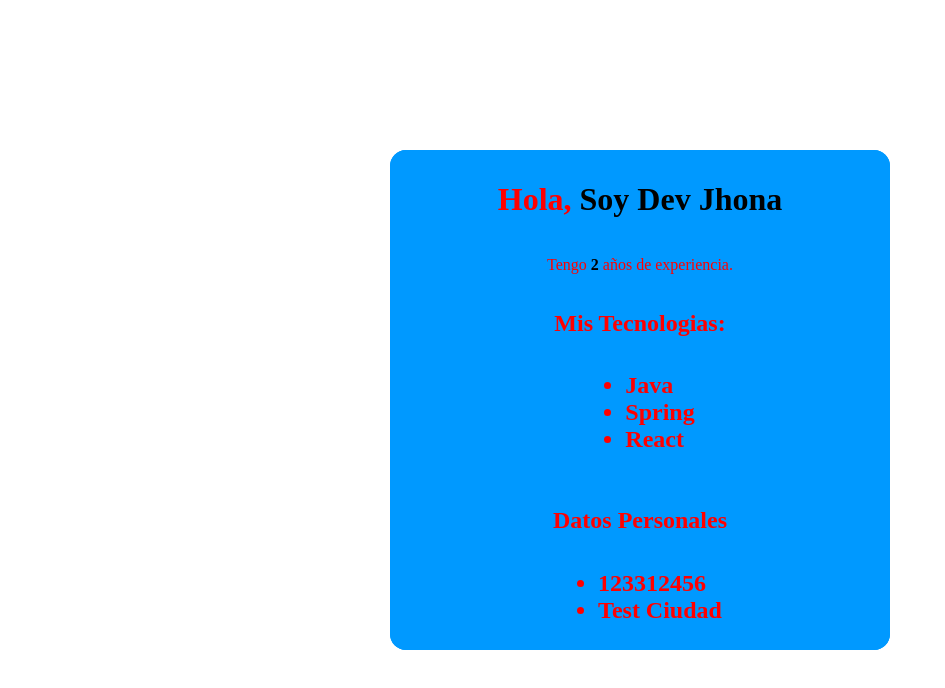
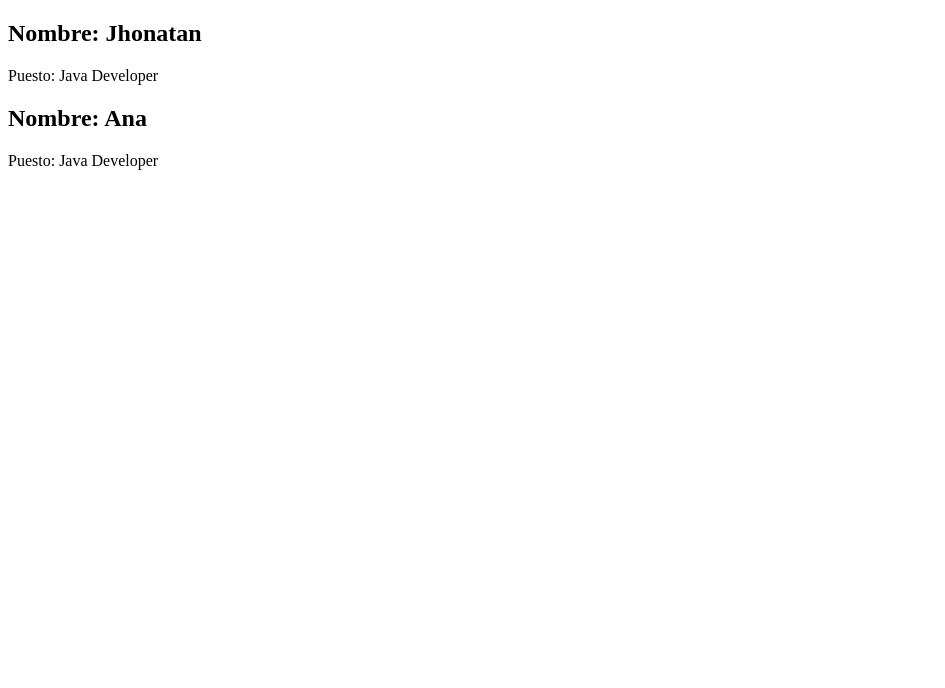
Before and after one commit to Jhonatanisai8/app-repaso-react, a React (Vite) app: page / in a window 1280 px wide. Shown: the top 688 px of the page, without its empty margins (0-945 px from the left). Built offline with nearby package versions, Linux system fonts and the light colour scheme.

Commit message:
Props en react

```diff
--- a/src/App.jsx
+++ b/src/App.jsx
@@ -1,10 +1,22 @@
 import PerfilUsuario from './components/PerfilUsuario'
+import TarjetaEmpleado from './components/props/TarjetaEmpleado'
 // import Saludo from './components/Saludo'
 
 function App() {
   return (
     // <Saludo nombre="Jhonatan"></Saludo>
-    <PerfilUsuario></PerfilUsuario>
+    // <PerfilUsuario></PerfilUsuario>
+    <div>
+      <TarjetaEmpleado
+        nombre="Jhonatan"
+        puesto="Java Developer"
+      ></TarjetaEmpleado>
+
+      <TarjetaEmpleado
+        nombre="Ana"
+        puesto="Java Developer"
+      ></TarjetaEmpleado>
+    </div>
   )
 }
 
--- a/src/components/PerfilUsuario.jsx
+++ b/src/components/PerfilUsuario.jsx
@@ -1,5 +1,5 @@
 import React from 'react'
-import "../styles/PerfilUsuario.css"
+// import "../styles/PerfilUsuario.css"
 
 const nombre = "Dev Jhona"
 const experiencia = 2
--- /dev/null
+++ b/src/components/props/TarjetaEmpleado.jsx
@@ -0,0 +1,12 @@
+import React from 'react'
+
+const TarjetaEmpleado = (props) => {
+  return (
+    <div className='card'>
+      <h2>Nombre: {props.nombre}</h2>
+      <p>Puesto: {props.puesto}</p>
+    </div>
+  )
+}
+
+export default TarjetaEmpleado
```
